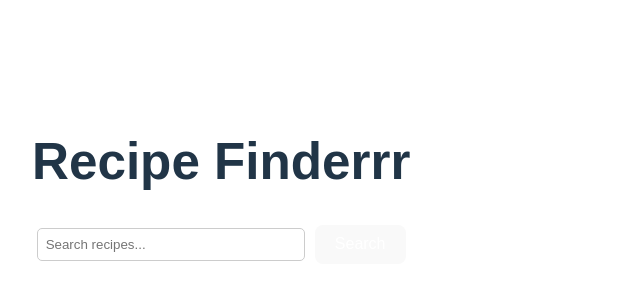
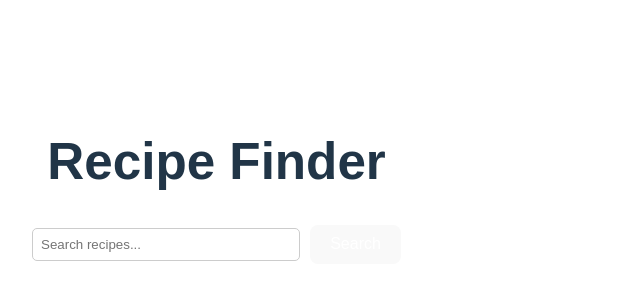
Before and after one commit to nausheensiddiqui23/Recipe-Finder, a React (Vite) app in the folder recipe-finder/: page / in a window 1280 px wide. Shown: the part 202-502 px from the top of the page, without its empty margins (0-640 px from the left). Built offline with nearby package versions, Linux system fonts and the light colour scheme.

Commit message:
new commit

```diff
--- a/recipe-finder/src/App.jsx
+++ b/recipe-finder/src/App.jsx
@@ -27,7 +27,7 @@ function App(){
 
   return (
     <div className="app">
-      <h1>Recipe Finderrr</h1>
+      <h1>Recipe Finder</h1>
       <SearchBar query={query} setQuery={setQuery} handleSearch={handleSearch} />
      <div className="recipe-list">
       {recipes.map((recipe, index) => (
```
